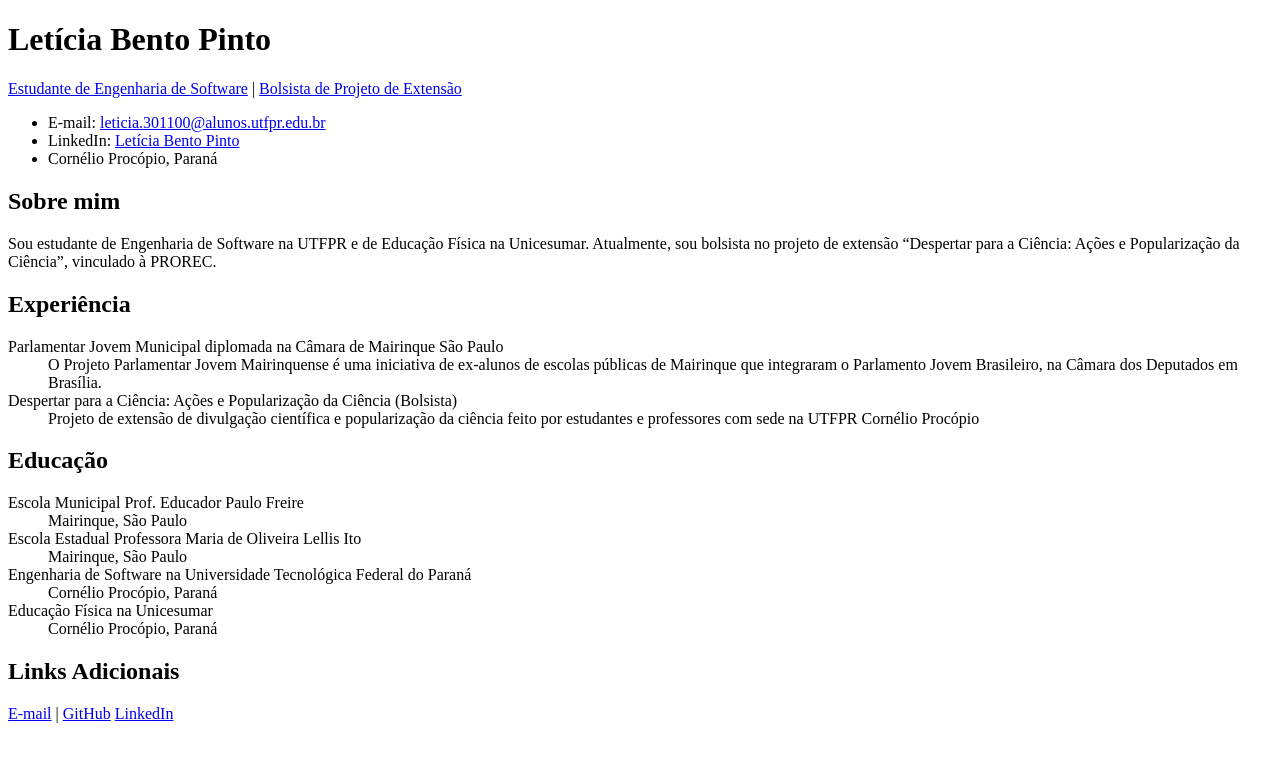
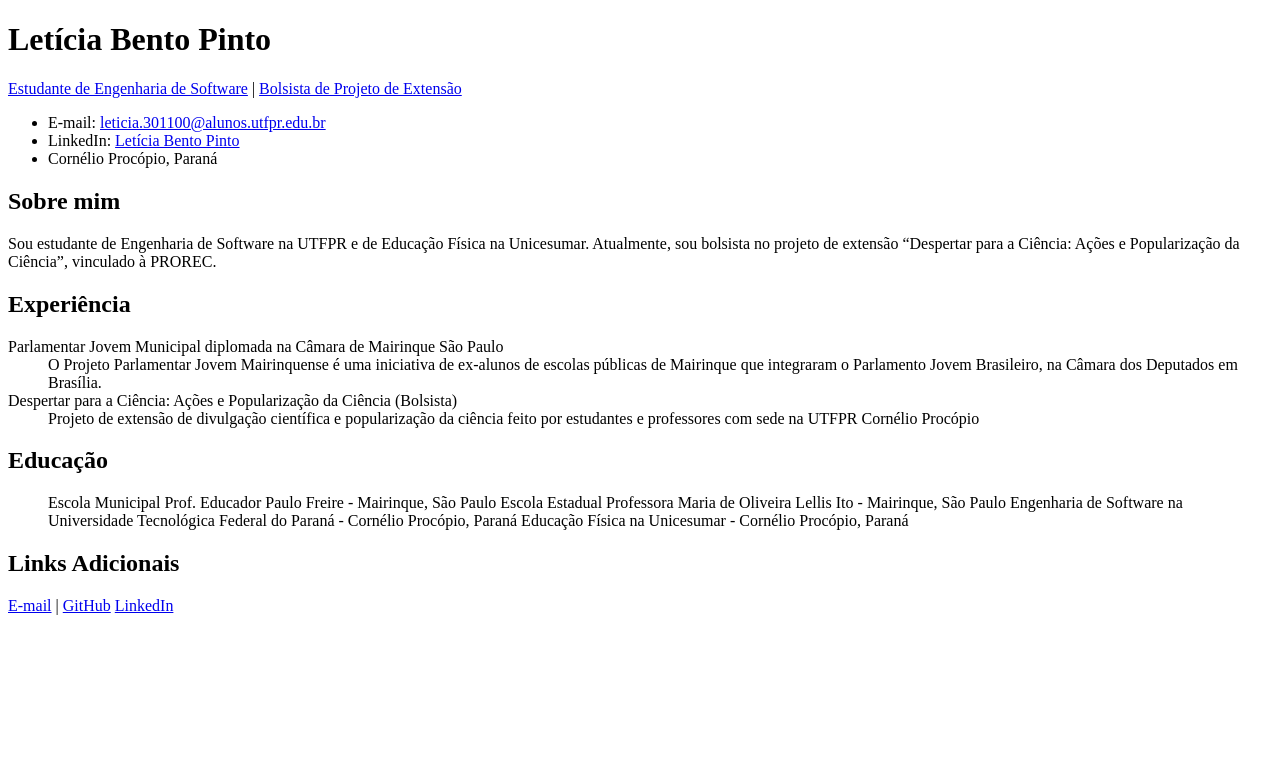
Before and after one commit to lettiebento/Curriculum-Vitae, a plain HTML site: page index.html in a window 1280 px wide. Drawn offline with Linux system fonts and the light colour scheme.

Commit message:
Update index.html

```diff
--- a/index.html
+++ b/index.html
@@ -41,16 +41,15 @@
 
    <article>
       <h2>Educação</h2>
-      <dl>
-         <dt>Escola Municipal Prof. Educador Paulo Freire</dt>
-            <dd>Mairinque, São Paulo</dd>
-         <dt>Escola Estadual Professora Maria de Oliveira Lellis Ito</dt>
-            <dd>Mairinque, São Paulo</dd>
-         <dt>Engenharia de Software na Universidade Tecnológica Federal do Paraná</dt>
-            <dd>Cornélio Procópio, Paraná</dd>
-         <dt>Educação Física na Unicesumar</dt>
-            <dd>Cornélio Procópio, Paraná</dd>
-      </dl>
+      <ul>
+         <il>Escola Municipal Prof. Educador Paulo Freire - Mairinque, São Paulo</il>
+
+         <il>Escola Estadual Professora Maria de Oliveira Lellis Ito - Mairinque, São Paulo</il>
+
+         <il>Engenharia de Software na Universidade Tecnológica Federal do Paraná - Cornélio Procópio, Paraná</il>
+
+         <il>Educação Física na Unicesumar - Cornélio Procópio, Paraná</il>
+      </ul>
    </article>
 
    <footer>
```
